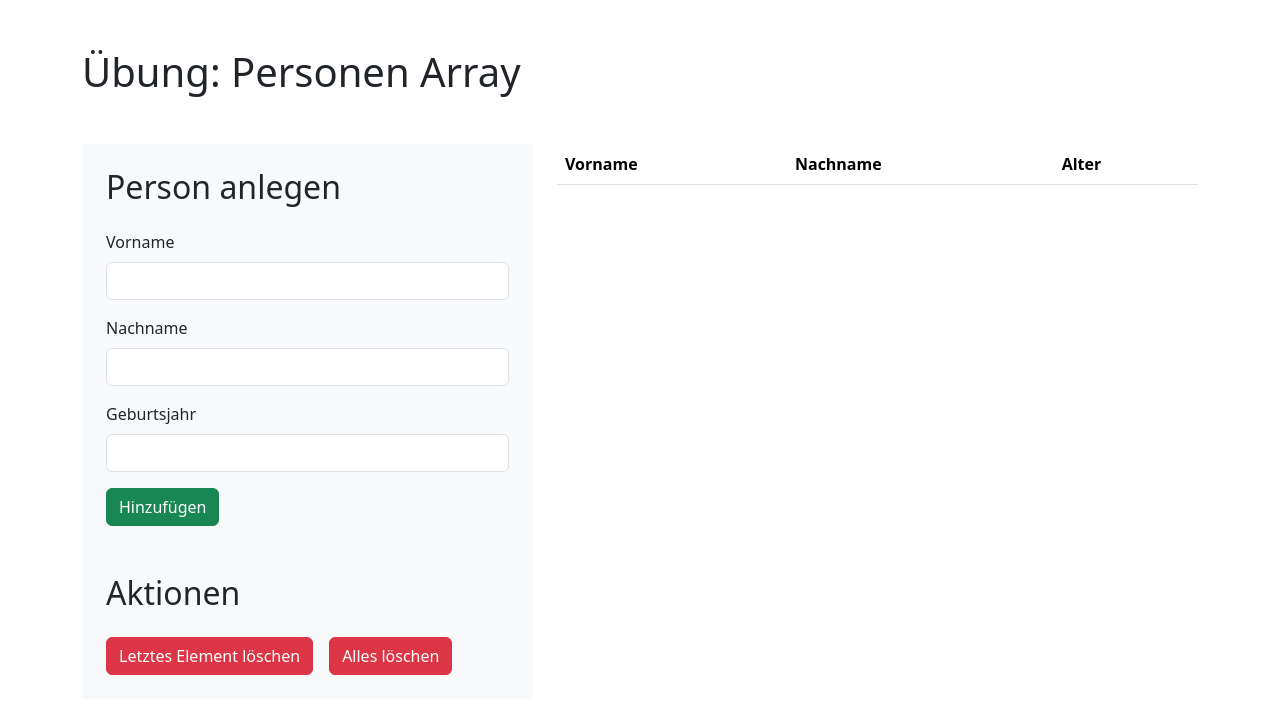
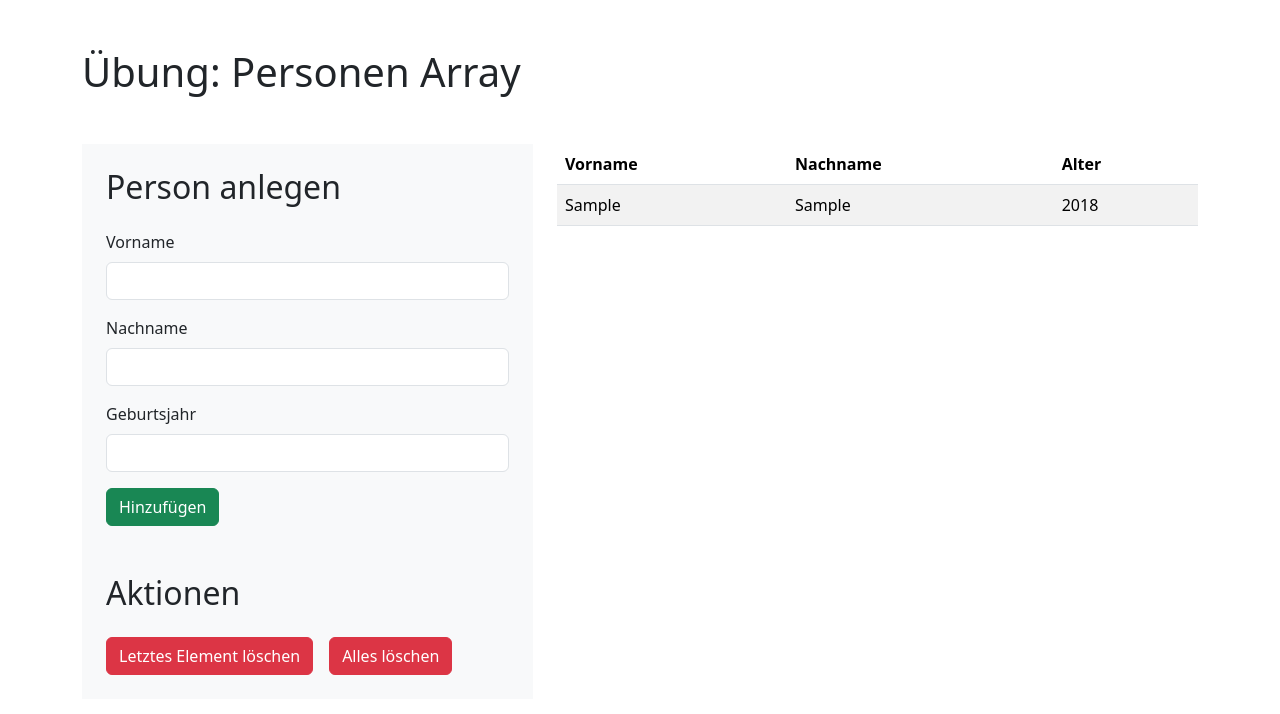
Before and after one commit to smatzner/web-matzner, a Vue app in the folder vue-day1-verwaltung/: page / in a window 1280 px wide. Both pictures are taken after typing "Sample", "Sample", "5" into the empty fields and a click on the button "Hinzufügen". Shown: the top 714 px of the page. Built offline with nearby package versions, Linux system fonts and the light colour scheme.

Commit message:
added table render functionality (task5) //  deleteLastPerson and clearAll function (task6)

```diff
--- a/vue-day1-verwaltung/src/App.vue
+++ b/vue-day1-verwaltung/src/App.vue
@@ -12,6 +12,14 @@ function addPerson() {
   firstName.value = ''
   lastName.value = ''
   birthYear.value = ''
+}
+
+function deleteLastPerson() {
+  persons.value.pop();
+}
+
+function clearAll() {
+  persons.value = [];
 }
 
 function createPersonsObject(firstName, lastName, birthYear) {
@@ -56,8 +64,8 @@ function createPersonsObject(firstName, lastName, birthYear) {
           </form>
           <h2 class="mb-4">Aktionen</h2>
           <div class="d-flex gap-3">
-            <button type="button" class="btn btn-danger" id="deletePersonButton">Letztes Element löschen</button>
-            <button type="button" class="btn btn-danger" id="clearAllButton">Alles löschen</button>
+            <button type="button" class="btn btn-danger" @click="deleteLastPerson">Letztes Element löschen</button>
+            <button type="button" class="btn btn-danger" @click="clearAll">Alles löschen</button>
           </div>
         </div>
       </div>
@@ -70,7 +78,13 @@ function createPersonsObject(firstName, lastName, birthYear) {
             <th>Alter</th>
           </tr>
           </thead>
-          <tbody id="personTableBody"></tbody>
+          <tbody id="personTableBody">
+            <tr v-for="person in persons">
+              <td>{{person.firstName}}</td>
+              <td>{{person.lastName}}</td>
+              <td>{{person.age}}</td>
+            </tr>
+          </tbody>
         </table>
       </div>
     </div>
```
